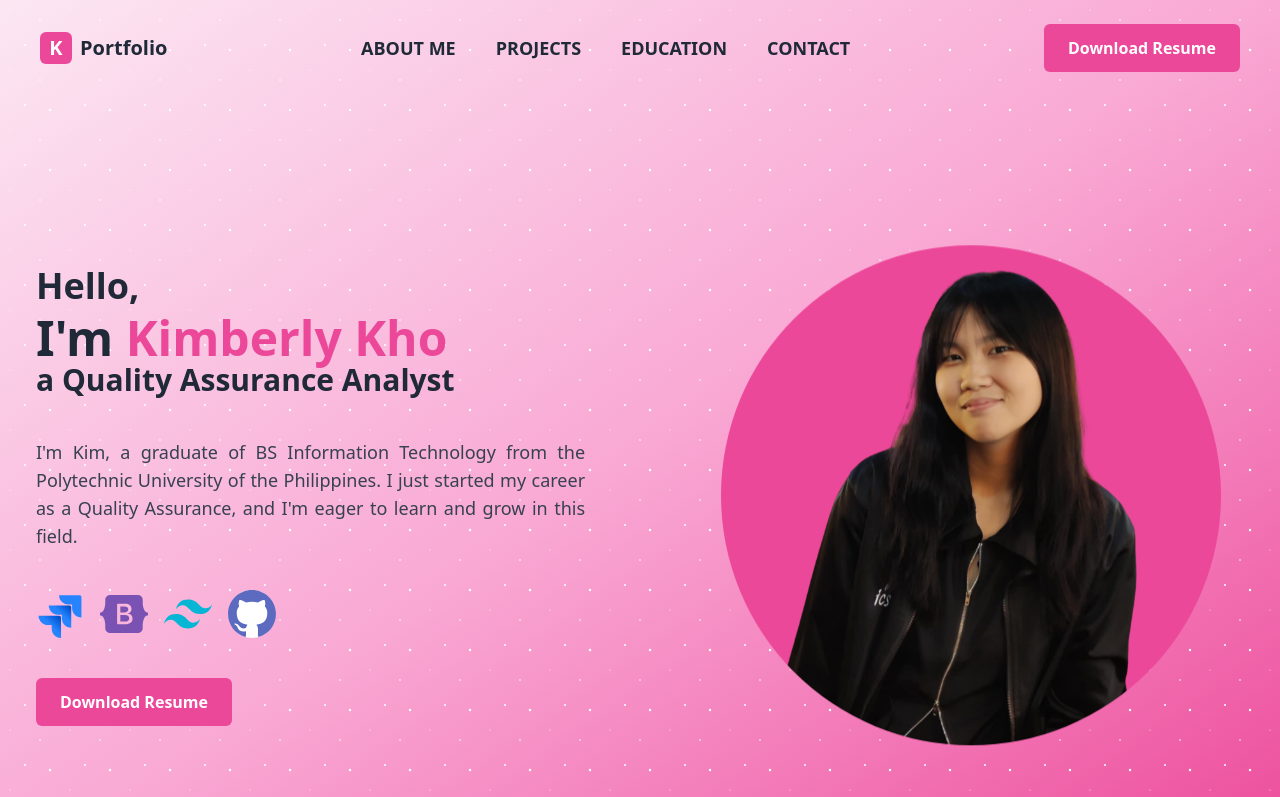
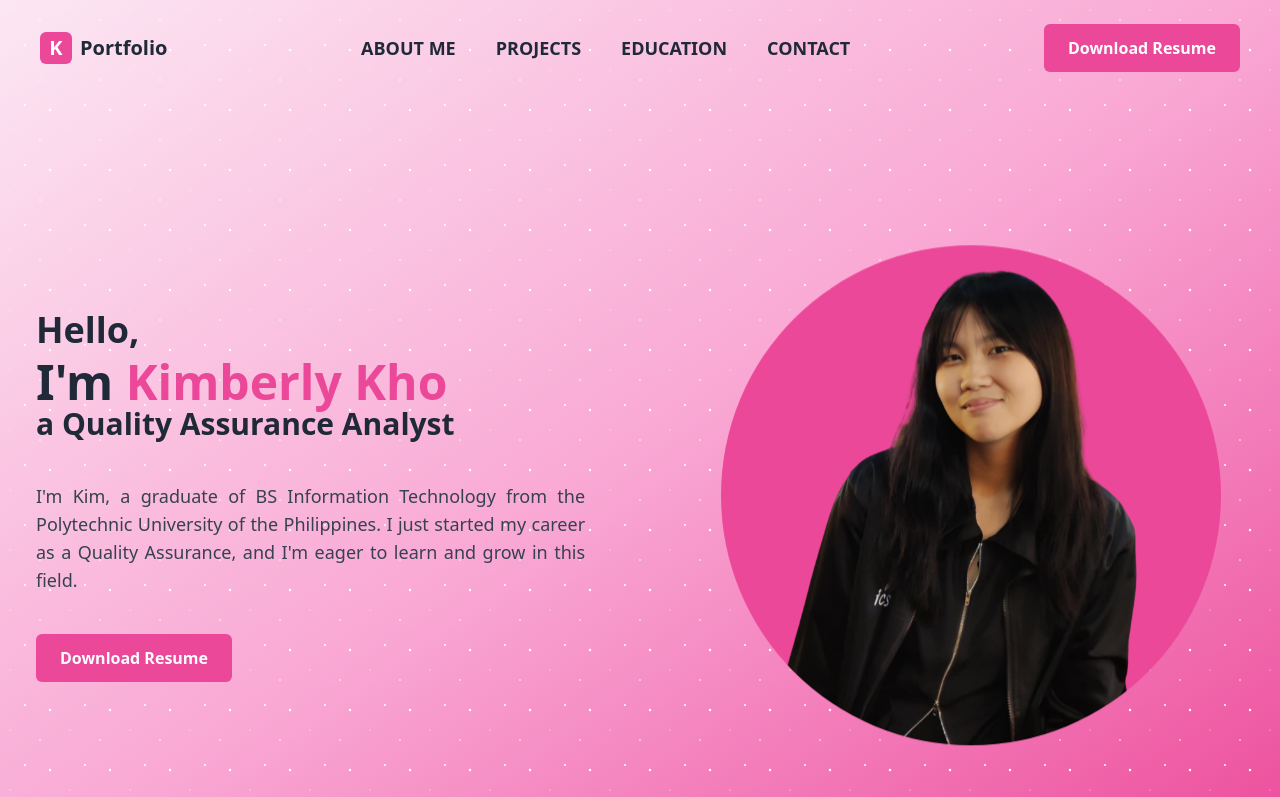
Before and after one commit to kimly27/kimly27.github.io, a plain HTML site: page index.html in a window 1280 px wide. Shown: the top 797 px of the page. Drawn offline with nearby package versions, Linux system fonts and the light colour scheme.

Commit message:
skills update

```diff
--- a/index.html
+++ b/index.html
@@ -112,16 +112,16 @@
                             </p>
 
                             <!-- skills logos -->
-                            <div class="flex justify-center md:justify-start flex-wrap gap-4 mb-10">
-                                <img src="media/logo/jira.svg" alt="HTML" class="w-10 h-10 sm:w-12 sm:h-12">
+                            <!-- <div class="flex justify-center md:justify-start flex-wrap gap-4 mb-10">
+                                <img src="media/logo/jira.svg" alt="HTML" class="w-10 h-10 sm:w-12 sm:h-12"> -->
                                 <!-- <img src="media/logo/html.svg" alt="HTML" class="w-10 h-10 sm:w-12 sm:h-12">
                                 <img src="media/logo/css.svg" alt="CSS" class="w-10 h-10 sm:w-12 sm:h-12">
                                 <img src="media/logo/js.svg" alt="JavaScript" class="w-10 h-10 sm:w-12 sm:h-12"> -->
-                                <img src="media/logo/bootstrap.svg" alt="Bootstrap" class="w-10 h-10 sm:w-12 sm:h-12">
-                                <img src="media/logo/tailwind.svg" alt="HTML" class="w-10 h-10 sm:w-12 sm:h-12">
+                                <!-- <img src="media/logo/bootstrap.svg" alt="Bootstrap" class="w-10 h-10 sm:w-12 sm:h-12">
+                                <img src="media/logo/tailwind.svg" alt="HTML" class="w-10 h-10 sm:w-12 sm:h-12"> -->
                                 <!-- <img src="media/logo/figma.svg" alt="HTML" class="w-10 h-10 sm:w-12 sm:h-12"> -->
-                                <img src="media/logo/github.svg" alt="Git" class="w-10 h-10 sm:w-12 sm:h-12">
-                            </div>
+                                <!-- <img src="media/logo/github.svg" alt="Git" class="w-10 h-10 sm:w-12 sm:h-12">
+                            </div> -->
 
 
                             <div class="flex justify-center md:justify-start">
```
